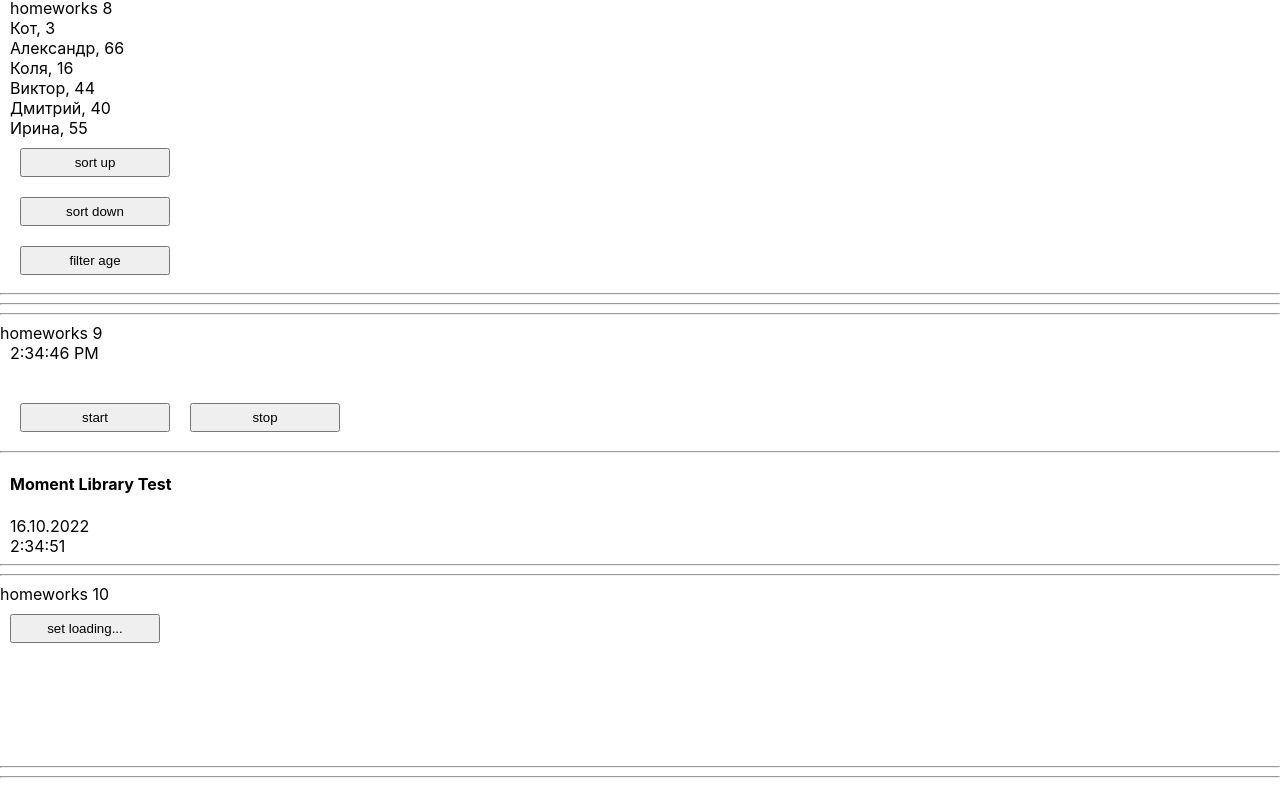
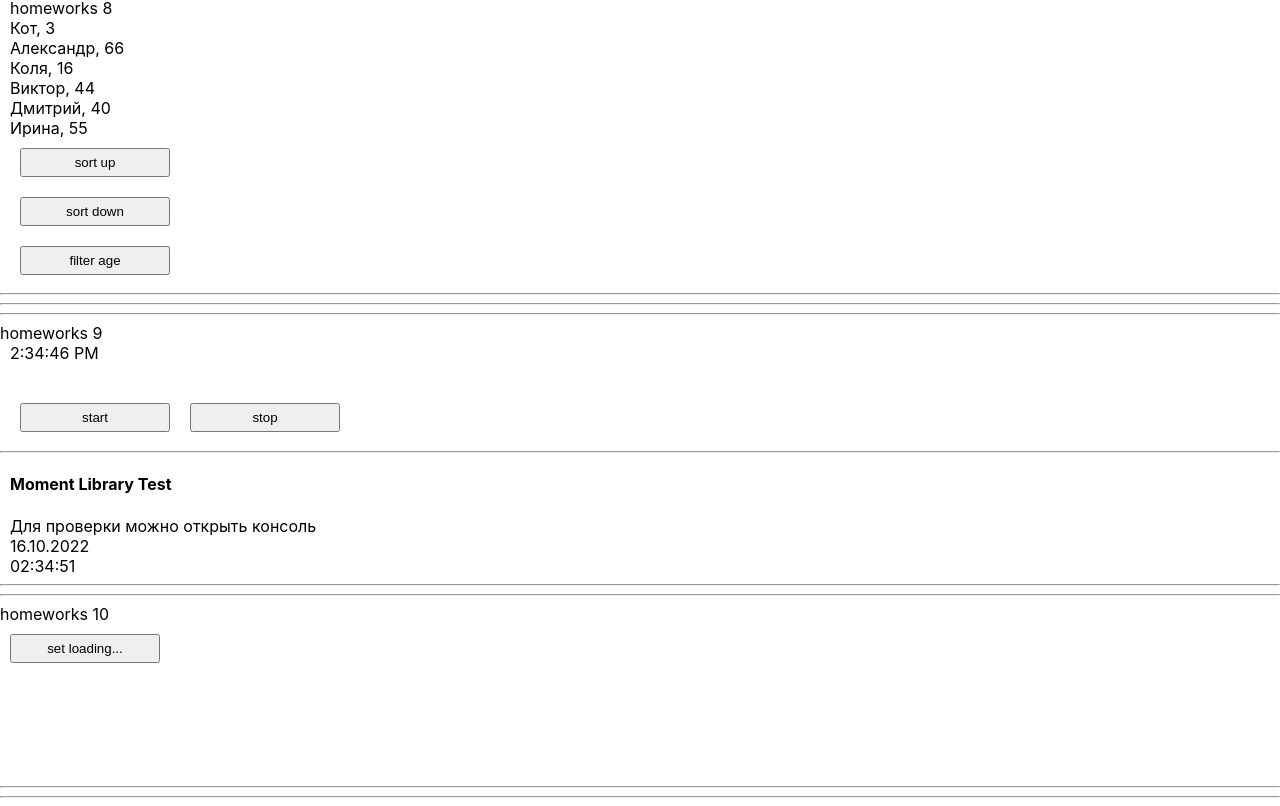
Before and after one commit to Crash2022/Samurai-Homeworks, a React (Create React App) app: page /#/pre-junior in a window 1280 px wide. Shown: the part 1577-2383 px from the top of the page. Built offline with nearby package versions, Linux system fonts and the light colour scheme.

Commit message:
add logs

```diff
--- a/src/p2-homeworks/h9/AlternativeClock.tsx
+++ b/src/p2-homeworks/h9/AlternativeClock.tsx
@@ -13,11 +13,12 @@ function AlternativeClock() {
         }, 1000)
     },[])
 
-    const currentTime = moment().format('h:mm:ss');
+    const currentTime = moment().format('hh:mm:ss');
 
     return (
         <div style={{marginLeft: '10px'}}>
             <h4>Moment Library Test</h4>
+            <div>Для проверки можно открыть консоль</div>
             <div>
                 {moment().format('DD.MM.YYYY')}
             </div>
```
